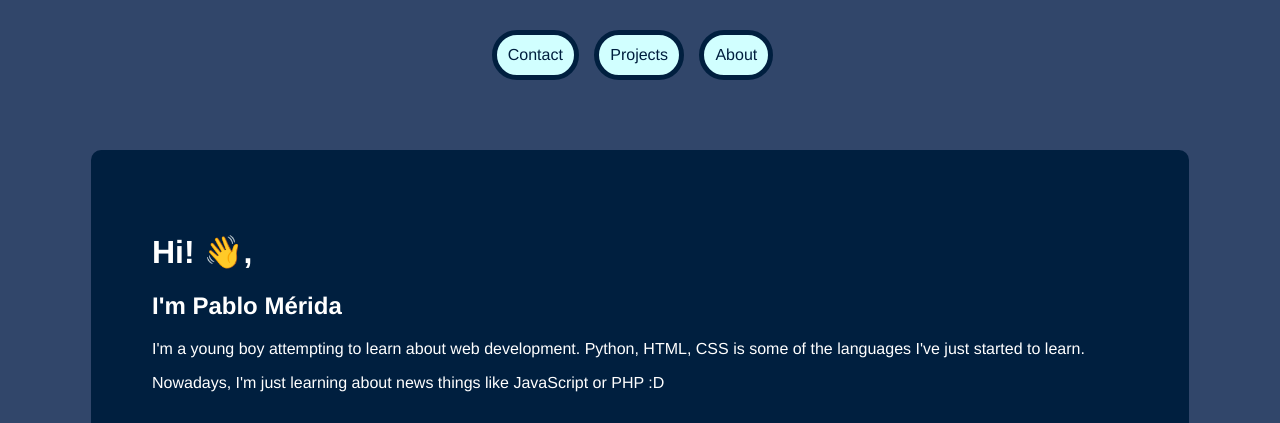
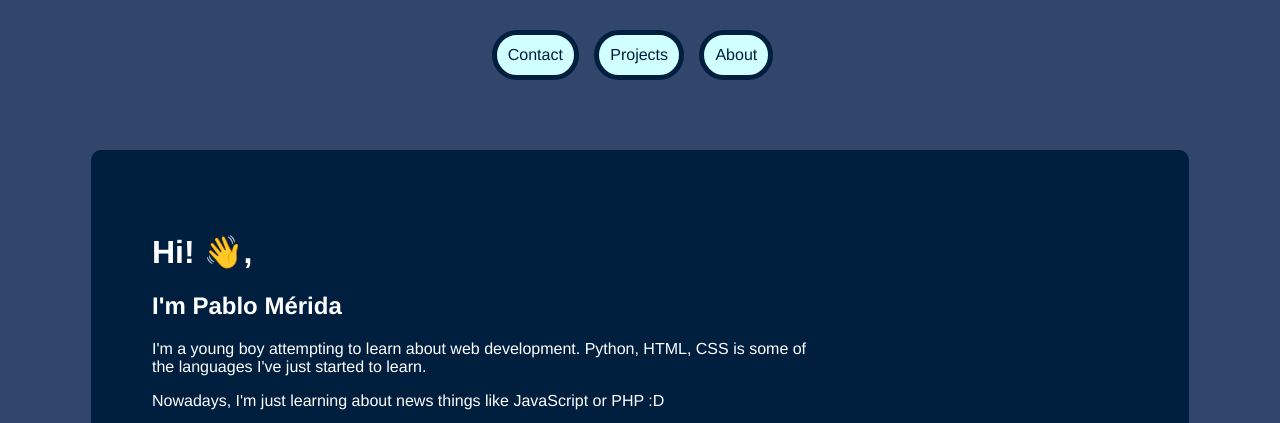
Before and after one commit to pmerida08/pmerida08.github.io, a plain HTML site: page index.html in a window 1280 px wide. Shown: the top 423 px of the page. Drawn offline with Linux system fonts and the light colour scheme.

Commit message:
fix view

```diff
--- a/styles/style.css
+++ b/styles/style.css
@@ -27,6 +27,9 @@ main{
     top: 16%;
     }
 
+p{
+    max-width: 75ch;
+}
 .tags{
     border: 10px;
     border-radius: 10px;
```
